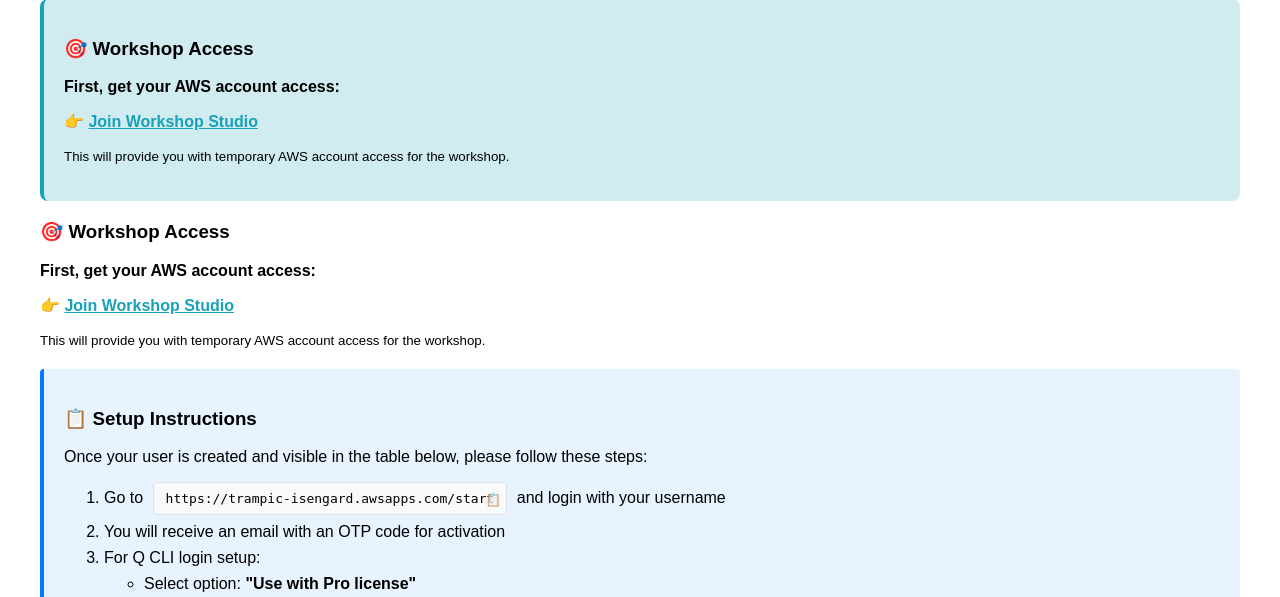
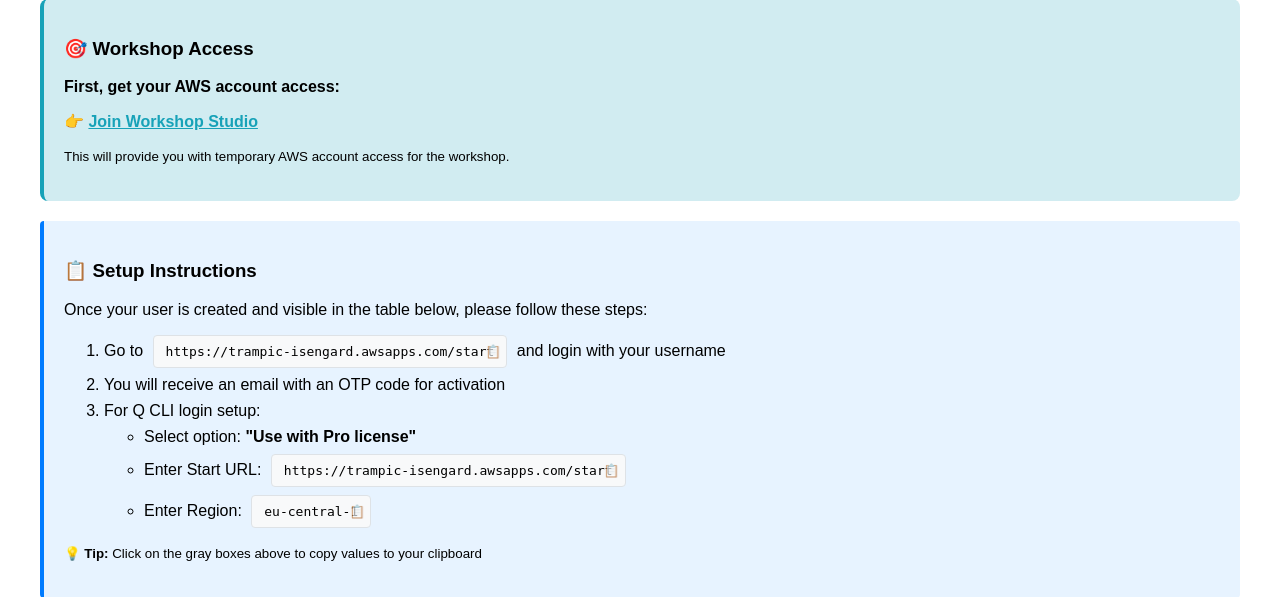
Before and after one commit to mtrampic/argocd-isengard-q-profile-vending, a Flask app: page / in a window 1280 px wide. Shown: the part 181-778 px from the top of the page. Run offline with Flask 3, Linux system fonts and the light colour scheme; the visitor is signed in with stand-in values (Sample User, id 1); data that the repository does not hold is empty.

Commit message:
Remove duplicate Workshop Access section

```diff
--- a/app/templates/dashboard.html
+++ b/app/templates/dashboard.html
@@ -83,11 +83,6 @@
     </div>
 
     <div class="card" style="background: #d1ecf1; border-left: 4px solid #17a2b8; margin-bottom: 20px; padding: 20px;">
-        <h3>🎯 Workshop Access</h3>
-        <p><strong>First, get your AWS account access:</strong></p>
-        <p>👉 <a href="https://catalog.us-east-1.prod.workshops.aws/join?access-code=49e0-0a0d1b-53" target="_blank" style="color: #17a2b8; font-weight: bold;">Join Workshop Studio</a></p>
-        <p><small>This will provide you with temporary AWS account access for the workshop.</small></p>
-    </div>
         <h3>🎯 Workshop Access</h3>
         <p><strong>First, get your AWS account access:</strong></p>
         <p>👉 <a href="https://catalog.us-east-1.prod.workshops.aws/join?access-code=49e0-0a0d1b-53" target="_blank" style="color: #17a2b8; font-weight: bold;">Join Workshop Studio</a></p>
```
